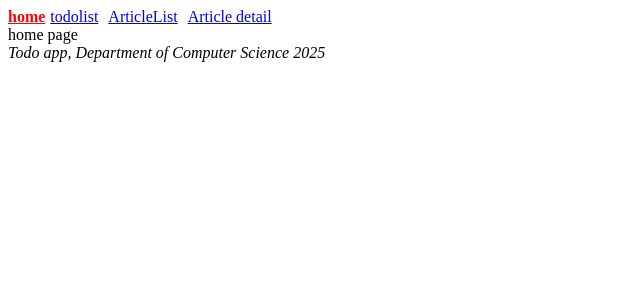
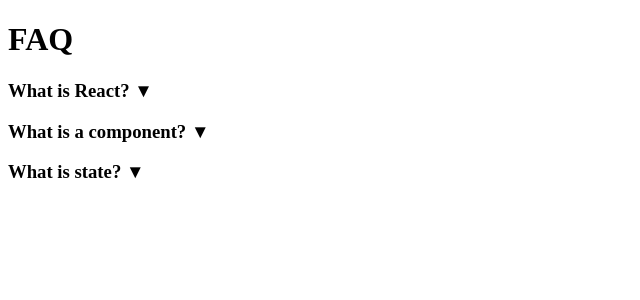
Before and after one commit to kxzb-fun/react-course, a React (Vite) app: page / in a window 1280 px wide. Shown: the top 300 px of the page, without its empty margins (0-640 px from the left). Built offline with nearby package versions, Linux system fonts and the light colour scheme.

Commit message:
feat: 组件之间共享状态

```diff
--- a/src/App.jsx
+++ b/src/App.jsx
@@ -1,56 +1,7 @@
-import {
-  BrowserRouter as Router,
-  Routes,
-  Route,
-  Link,
-  NavLink,
-} from "react-router-dom";
-import TodoApp from "./components/TodoList";
-import Home from "./Home";
-import "./App.css";
-import ArticleDetail from "./views/article/ArticleDetail";
-import ArticleList from "./views/article/ArticleList";
-const App = () => {
-  const padding = {
-    padding: 5,
-  };
+import FAQList from "./components/FAQList"
 
-  return (
-    <Router>
-      <div>
-        <NavLink
-          to="/"
-          className={({ isActive }) => (isActive ? "active" : "")}
-        >
-          home
-        </NavLink>
-        {/* <a href=""></a> */}
-        <Link style={padding} to="/todolist">
-          todolist
-        </Link>
-        <Link style={padding} to="/articles">
-          ArticleList
-        </Link>
-        <Link style={padding} to="/articles/:id">
-          Article detail
-        </Link>
-      </div>
+const App = ()=>{
+  return (<FAQList/>)
+}
 
-      {/* 真实的路由 */}
-
-      <Routes>
-        <Route path="/todolist" element={<TodoApp />} />
-        <Route path="/articles" element={<ArticleList />} />
-        <Route path="/" element={<Home />} />
-
-        <Route path="/articles/:id" element={<ArticleDetail />} />
-      </Routes>
-
-      <div>
-        <i>Todo app, Department of Computer Science 2025</i>
-      </div>
-    </Router>
-  );
-};
-
-export default App;
+export default App
--- /dev/null
+++ b/src/components/FAQList.jsx
@@ -0,0 +1,39 @@
+import { useState } from "react";
+
+// 单个 FAQ 项目组件
+function FAQItem({ question, answer, isOpen, onToggle }) {
+  return (
+    <div>
+      <h3 onClick={onToggle} style={{ cursor: "pointer" }}>
+        {question} {isOpen ? "▲" : "▼"}
+      </h3>
+      {isOpen && <p>{answer}</p>}
+    </div>
+  );
+}
+
+// 父组件：管理所有 FAQ 的状态
+export default function FAQList() {
+  const [openIndex, setOpenIndex] = useState(null); // 保存当前展开的索引
+
+  const faqData = [
+    { question: "What is React?", answer: "React is a JavaScript library for building user interfaces." },
+    { question: "What is a component?", answer: "A component is a reusable piece of UI." },
+    { question: "What is state?", answer: "State is a way to manage dynamic data in React." },
+  ];
+
+  return (
+    <div>
+      <h1>FAQ</h1>
+      {faqData.map((faq, index) => (
+        <FAQItem
+          key={index}
+          question={faq.question}
+          answer={faq.answer}
+          isOpen={openIndex === index}
+          onToggle={() => setOpenIndex(openIndex === index ? null : index)}
+        />
+      ))}
+    </div>
+  );
+}
```
